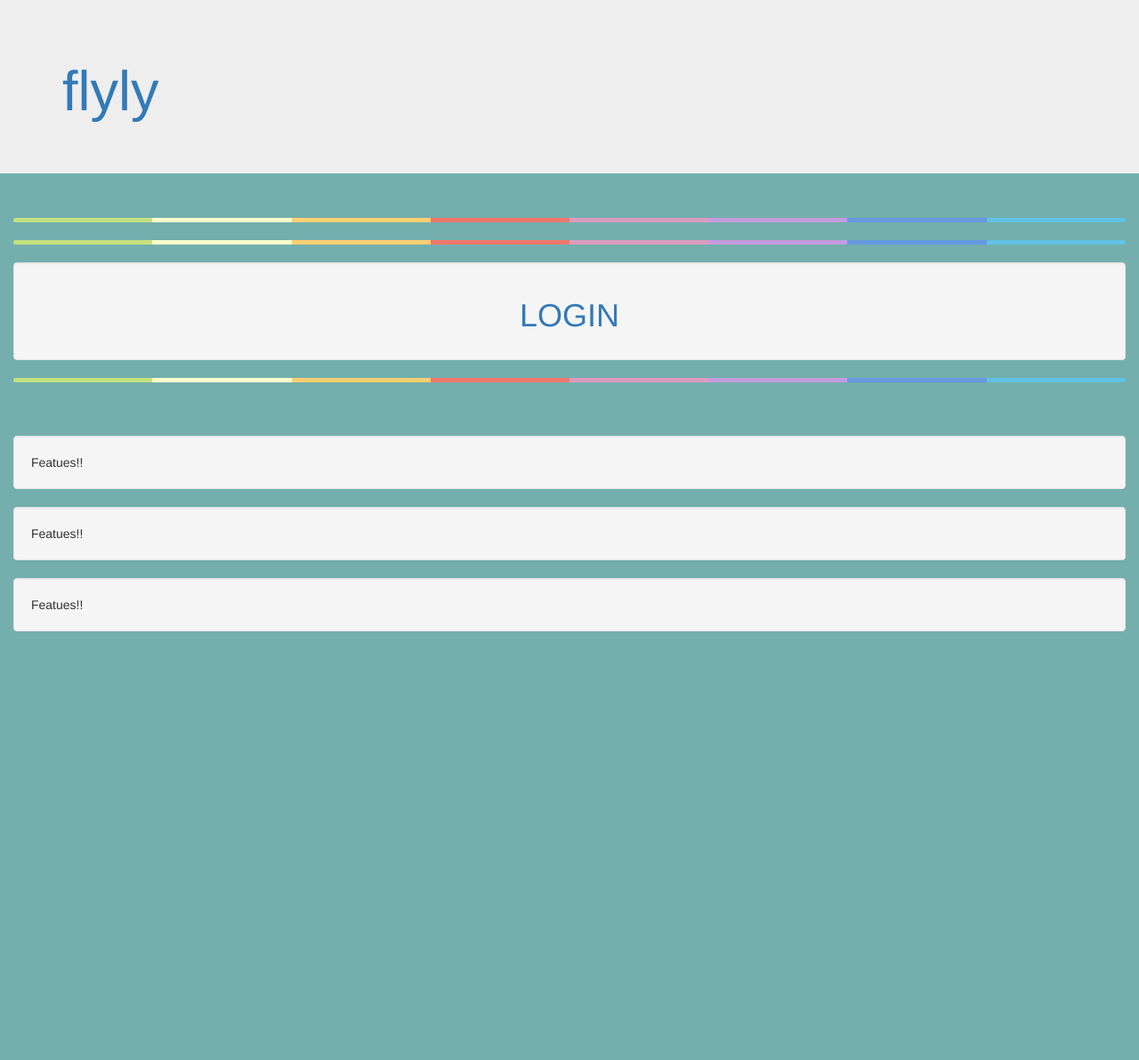
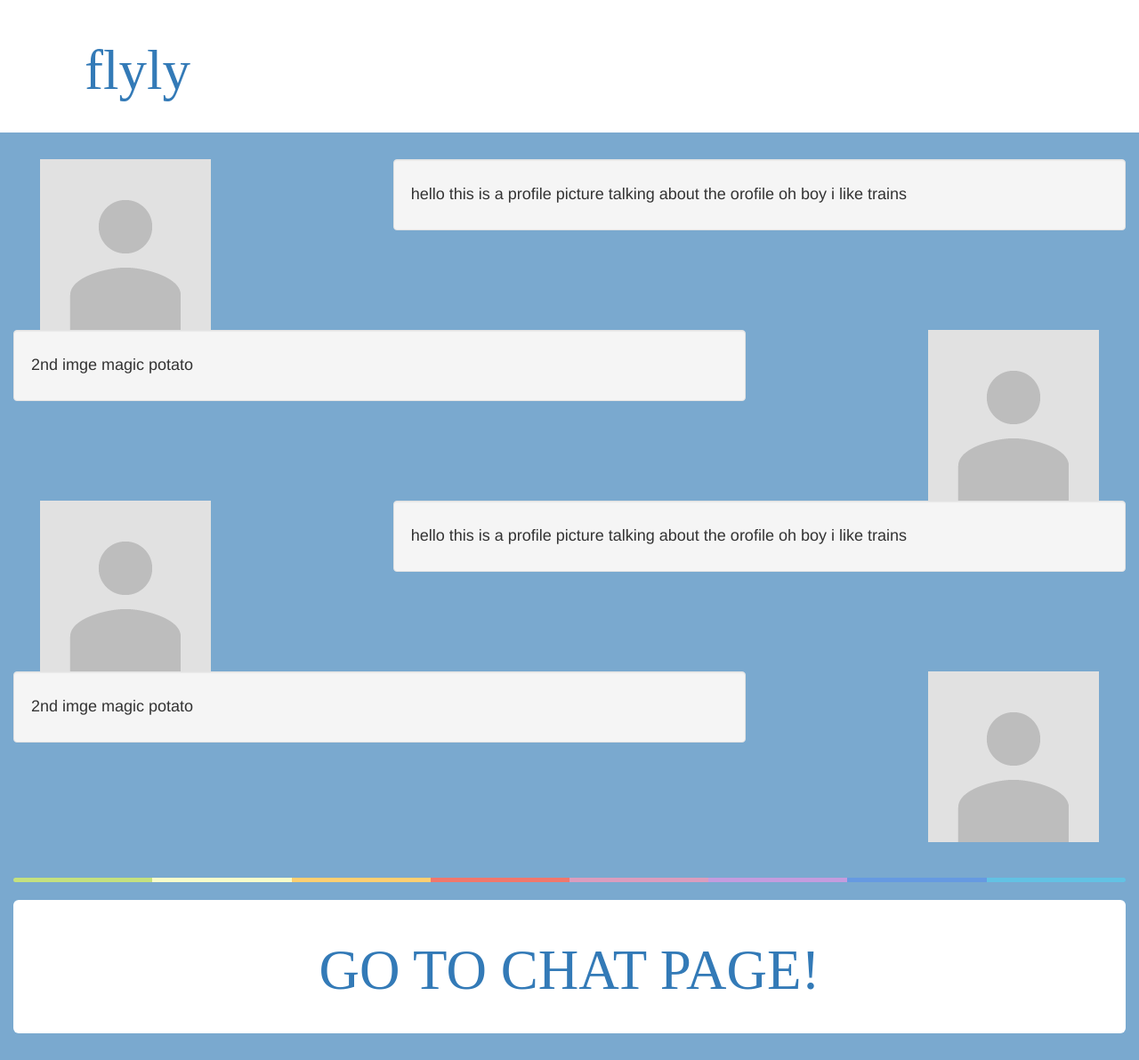
Before and after one commit to lolster/flyly-chat-app, a PHP site: page /views/index.html in a window 1280 px wide. Shown: the whole page at 89% size. Before the commit the page ends 710 px from the top, so only its background shows below. Run offline with PHP 8.4, Linux system fonts and the light colour scheme.

Commit message:
Index mockup

```diff
--- a/public/stylesheets/styles.css
+++ b/public/stylesheets/styles.css
@@ -8,12 +8,33 @@ body, html {
 	background-repeat: no-repeat;
 	/*background-image: linear-gradient(rgb(126, 158, 83), rgb(66, 196, 231));*/
 	/*background-color: rgb(161, 195, 227);*/
-	background-color: #74afad;
+	background-color: rgb(122, 169, 207);
+}
+
+h1 {
+	font-family: "PilGi";
 }
 
 a:hover {
 	cursor: pointer;
 	text-decoration: none;
+}
+
+.jumbotron {
+	padding-top: 25px;
+	padding-bottom: 25px;
+	background-color: white;
+	padding-left: 50px;
+}
+
+.front-page-image-left {
+	float: left;
+	margin-left: 30px;
+}
+
+.front-page-image-right {
+	float: right;
+	margin-right: 30px;
 }
 
 .card-container.card {
@@ -181,7 +202,6 @@ a:hover {
 }
 
 #conversation-area {
-<<<<<<< Updated upstream
 	height: 80%;
 	background-color: rgb(242, 245, 248);
 }
@@ -190,10 +210,6 @@ a:hover {
 	height: 10%;
 	background-color: white;
 	border-bottom-right-radius: 10px;
-=======
-	height: 78%;
-	background-color: rgb(242, 245, 248);
->>>>>>> Stashed changes
 }
 
 #msg-input input {
--- a/views/index.html
+++ b/views/index.html
@@ -17,20 +17,64 @@
 			</div>
 		</div>
 		<div class="container-fluid">
+			<!-- 1 -->
+			<div class="row">
+				<div class="col-xs-12 col-sm-4 col-md-4">
+					<img class="front-page-image-left" src="../public/images/profile.png">
+				</div>
+				<div class="col-xs-12 col-sm-8 col-md-8">
+					<div class="well">
+						<h4>
+							hello this is a profile picture talking about the orofile oh boy i like trains
+						</h4>
+					</div>
+				</div>
+			</div>
+			<!-- 2 -->
+			<div class="row">
+				<div class="col-xs-12 col-sm-8 col-md-8">
+					<div class="well">
+						<h4>
+							2nd imge magic potato
+						</h4>
+					</div>
+				</div>
+				<div class="col-xs-12 col-sm-4 col-md-4">
+					<img class="front-page-image-right" src="../public/images/profile.png">
+				</div>
+			</div>
+			<!-- 1 -->
+			<div class="row">
+				<div class="col-xs-12 col-sm-4 col-md-4">
+					<img class="front-page-image-left" src="../public/images/profile.png">
+				</div>
+				<div class="col-xs-12 col-sm-8 col-md-8">
+					<div class="well">
+						<h4>
+							hello this is a profile picture talking about the orofile oh boy i like trains
+						</h4>
+					</div>
+				</div>
+			</div>
+			<!-- 2 -->
+			<div class="row">
+				<div class="col-xs-12 col-sm-8 col-md-8">
+					<div class="well">
+						<h4>
+							2nd imge magic potato
+						</h4>
+					</div>
+				</div>
+				<div class="col-xs-12 col-sm-4 col-md-4">
+					<img class="front-page-image-right" src="../public/images/profile.png">
+				</div>
+			</div>
+			<br>
 			<hr class="colorgraph">
-			<hr class="colorgraph">
-
-			<div class="well">
-				<a href="login.html" class="text-center"><h1>LOGIN</h1></a>
-			</div>
-			<hr class="colorgraph">
-			<br><br>
-			<div class="well">
-				Featues!!
-			</div><div class="well">
-				Featues!!
-			</div><div class="well">
-				Featues!!
+			<div class="jumbotron text-center">
+				<div class="container">
+					<a href="chat.php"><h1>GO TO CHAT PAGE!</h1></a>
+				</div>
 			</div>
 		</div>
 	</body>
```
